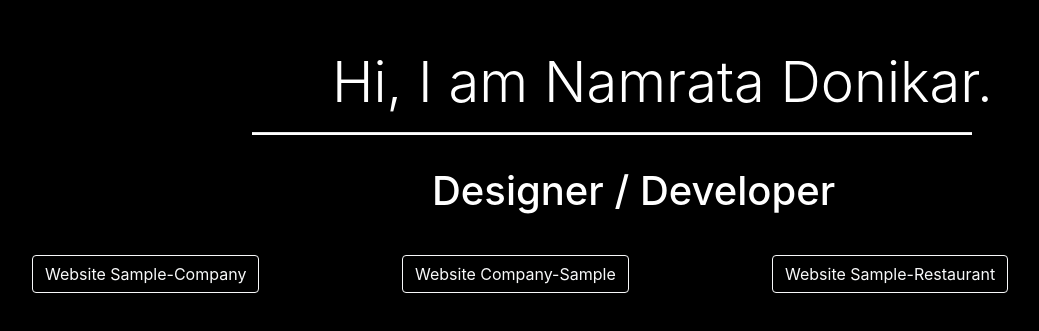
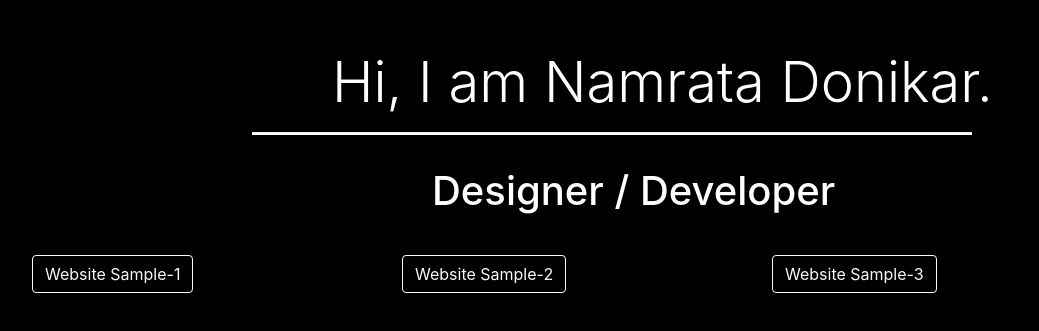
Before and after one commit to namrata-donikar/namrata-donikar.github.io, a plain HTML site: page index.html in a window 1280 px wide. Shown: the part 151-482 px from the top of the page, without its empty margins (168-1207 px from the left). Drawn offline with nearby package versions, Linux system fonts and the light colour scheme.

Commit message:
Name channge

```diff
--- a/index.html
+++ b/index.html
@@ -24,13 +24,13 @@
   <div class="work py-3">
     <div class="row">
       <div class="col-sm-4">
-          <a class="btn btn-outline-light" href="Company-Sample" role="button">Website Sample-Company</a>
+          <a class="btn btn-outline-light" href="Company-Sample" role="button">Website Sample-1</a>
       </div>
       <div class="col-sm-4">
-        <a class="btn btn-outline-light" href="Company-Sample1" role="button">Website Company-Sample</a>
+        <a class="btn btn-outline-light" href="Company-Sample1" role="button">Website Sample-2</a>
       </div>
       <div class="col-sm-4">
-        <a class="btn btn-outline-light" href="restaurant-sample" role="button">Website Sample-Restaurant</a>
+        <a class="btn btn-outline-light" href="restaurant-sample" role="button">Website Sample-3</a>
       </div>
     </div>
       </div>
```
